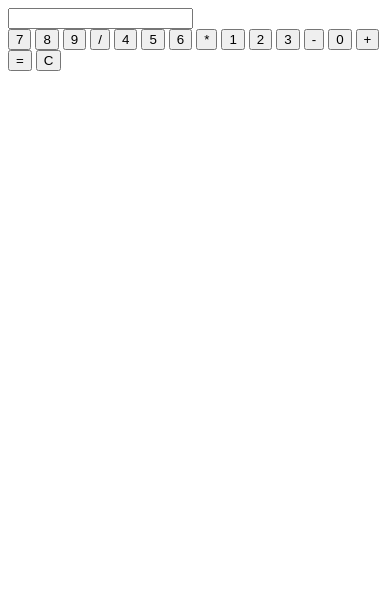
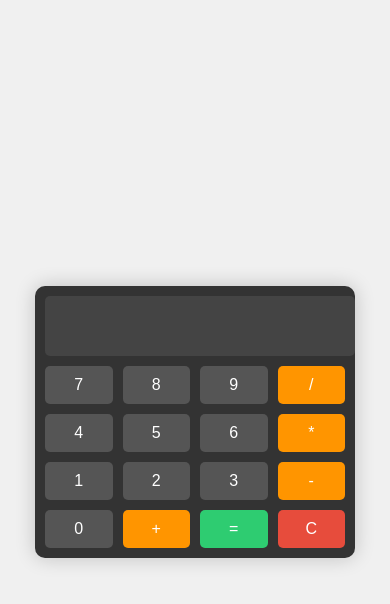
Before and after one commit to snoppycoder/Assesment-3_Milki-Legesse-_UGR-9040-15_2, a plain HTML site: page index.html in a window 390 px wide. Drawn offline with Linux system fonts and the light colour scheme.

Commit message:
Styled it and added some responsiveness using media-query

```diff
--- a/src/css/style.css
+++ b/src/css/style.css
@@ -0,0 +1,102 @@
+body {
+    display: flex;
+    justify-content: center;
+    align-items: center;
+    height: 100vh;
+    margin: 0;
+    background-color: #f0f0f0;
+    font-family: Arial, sans-serif;
+}
+
+#calculator {
+    background-color: #333;
+    border-radius: 10px;
+    padding: 20px;
+    box-shadow: 0 0 20px rgba(0, 0, 0, 0.2);
+    max-width: 300px;
+    width: 100%;
+}
+
+#display {
+    width: 100%;
+    height: 60px;
+    font-size: 24px;
+    text-align: right;
+    margin-bottom: 10px;
+    padding: 5px;
+    border: none;
+    background-color: #444;
+    color: #fff;
+    border-radius: 5px;
+}
+
+#buttons {
+    display: grid;
+    grid-template-columns: repeat(4, 1fr);
+    gap: 10px;
+}
+
+.btn {
+    padding: 15px;
+    font-size: 18px;
+    border: none;
+    border-radius: 5px;
+    cursor: pointer;
+    transition: background-color 0.3s, transform 0.1s;
+}
+
+.btn:active {
+    transform: scale(0.95);
+}
+
+.btn:not(.operator) {
+    background-color: #555;
+    color: #fff;
+}
+
+.btn:not(.operator):hover {
+    background-color: #666;
+}
+
+.operator {
+    background-color: #ff9500;
+    color: #fff;
+}
+
+.operator:hover {
+    background-color: #ffaa33;
+}
+
+#equals {
+    background-color: #2ecc71;
+}
+
+#equals:hover {
+    background-color: #27ae60;
+}
+
+#clear {
+    background-color: #e74c3c;
+    color: #fff;
+}
+
+#clear:hover {
+    background-color: #c0392b;
+}
+
+/* Responsive design */
+@media (max-width: 400px) {
+    #calculator {
+        padding: 10px;
+    }
+
+    #display {
+        height: 50px;
+        font-size: 20px;
+    }
+
+    .btn {
+        padding: 10px;
+        font-size: 16px;
+    }
+}
```
Also changed, not shown: index.html (+1 -1 lines).
